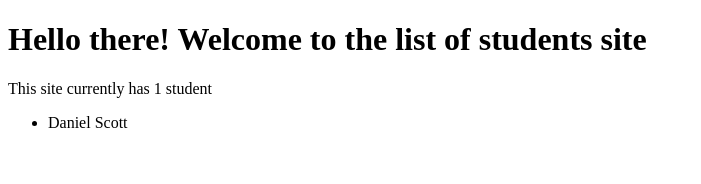
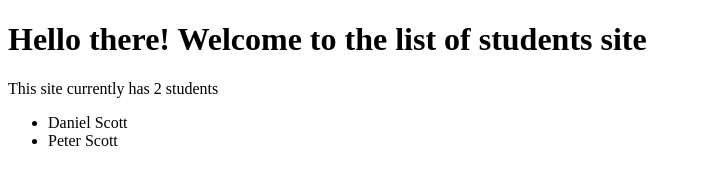
Before and after one commit to tonagalata/Students-List, a plain HTML site: page index.html in a window 1280 px wide. Shown: the whole page, without its empty margins (0-701 px from the left). Drawn offline with Linux system fonts and the light colour scheme.

Commit message:
Added an li tag

```diff
--- a/index.html
+++ b/index.html
@@ -13,6 +13,9 @@
         <p>This site currently has <span id="student-count"></span></p>
         <ul id="list">
             <li>Daniel Scott</li>
+            <li>
+                Peter Scott
+            </li>
         </ul>
     </main>
 </body>
```
